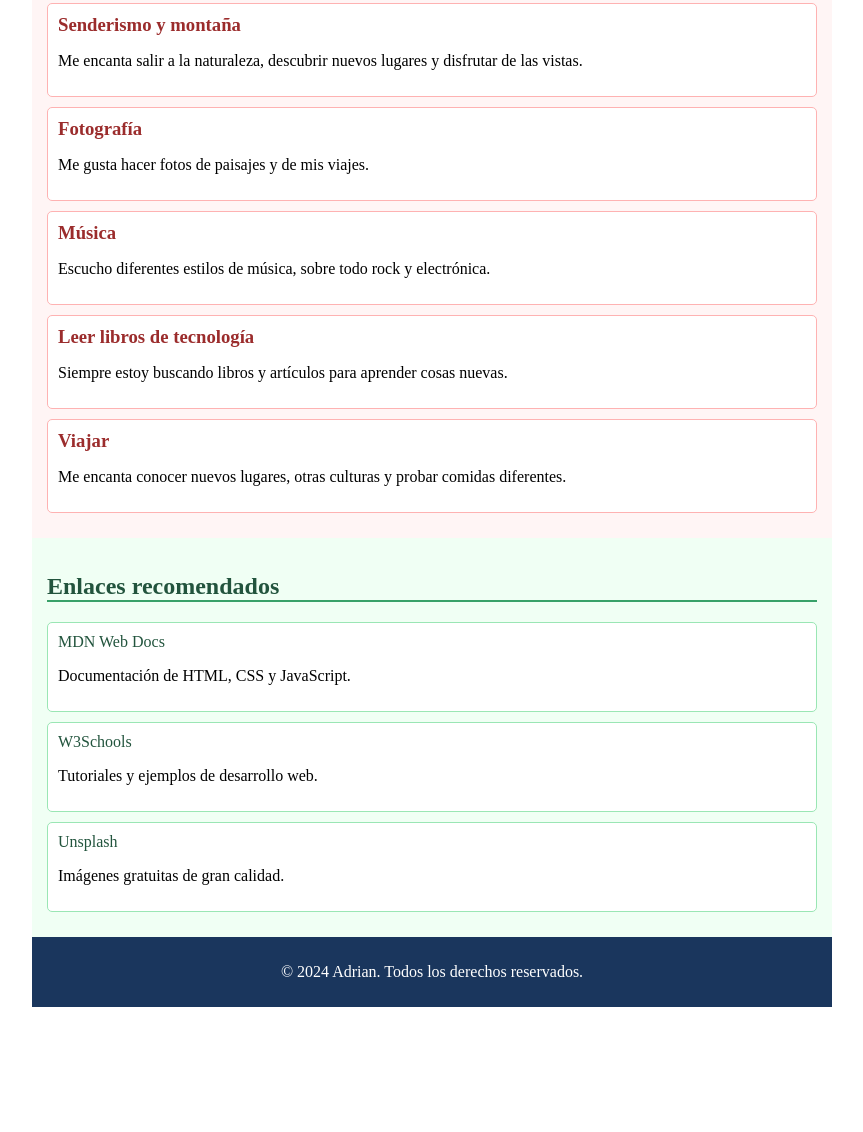
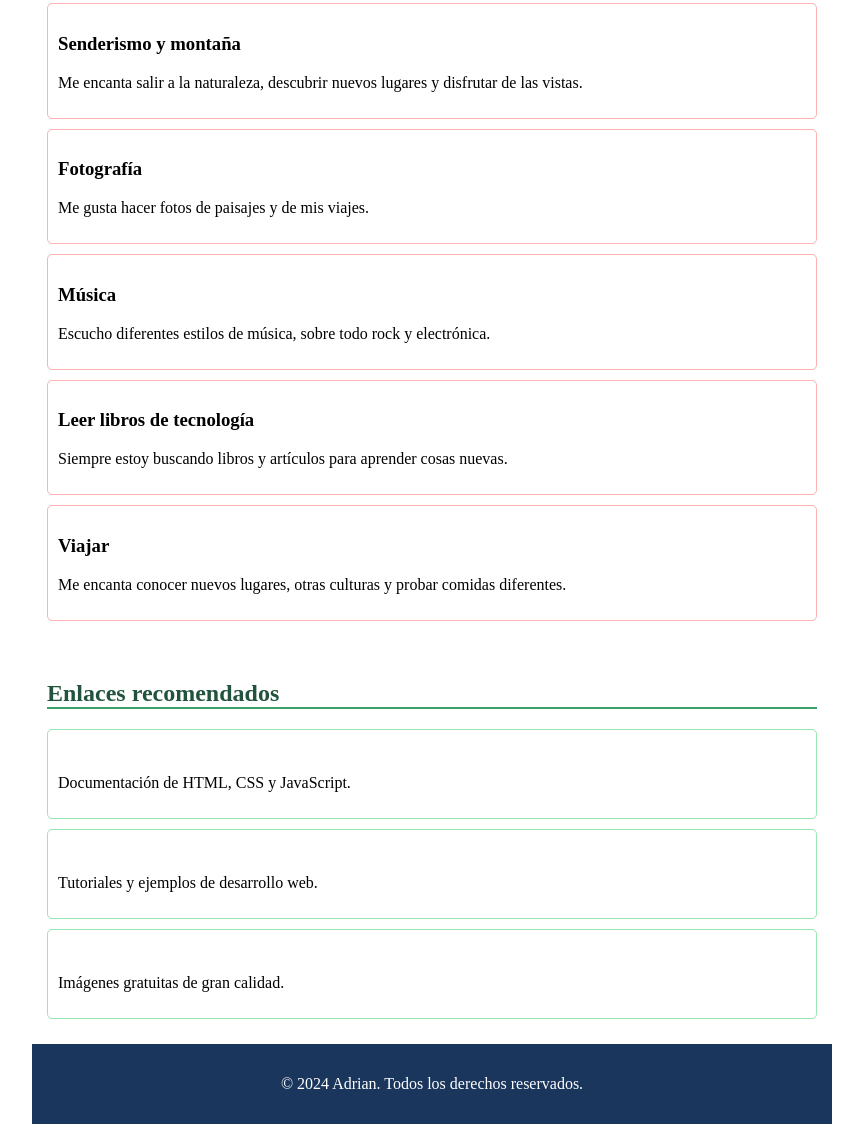
Before and after one commit to AdrianFP-es/exercici-2-css, a plain HTML site: page index.html in a window 1280 px wide. Shown: the part 779-1911 px from the top of the page, without its empty margins (208-1071 px from the left). Before the commit the page ends 1794 px from the top, so only its background shows below. Drawn offline with Linux system fonts and the light colour scheme.

Commit message:
Refactor estilos de la página personal y optimizar la estructura CSS

```diff
--- a/style.css
+++ b/style.css
@@ -1,29 +1,13 @@
 .container {
     width: 800px;
-    margin: 0 auto;
+    margin: auto;
 }
 
-#header, #footer {
+#header {
     text-align: center;
-    padding: 10px;
     background-color: #1a365d;
     color: white;
-}
-
-#header ul {
-    list-style: none;
-    padding: 0;
-}
-
-#header a {
-    color: white;
-    text-decoration: none;
-}
-
-#header a.activo {
-    background-color: #3182ce;
-    padding: 3px 8px;
-    border-radius: 3px;
+    padding: 10px;
 }
 
 #header img {
@@ -31,13 +15,8 @@
 }
 
 #inicio {
-    background-color: #ebf5ff;
+    background-color: #E7F1FD;
     padding: 15px;
-}
-
-#inicio h2 {
-    color: #1a365d;
-    border-bottom: 2px solid #3182ce;
 }
 
 #sobre-mi {
@@ -45,32 +24,37 @@
     padding: 15px;
 }
 
-#sobre-mi h2 {
+#aficiones{
+    background-color: white;
+    padding: 15px;
+}
+
+#enlaces{
+    background-color: white;
+    padding: 15px;
+}
+
+#inicio h2{
     color: #1a365d;
     border-bottom: 2px solid #3182ce;
 }
 
-#aficiones {
-    background-color: #fff5f5;
-    padding: 15px;
+#sobre-mi h2{
+    color: #1a365d;
+    border-bottom: 2px solid #3182ce;
 }
 
-#aficiones h2 {
+#aficiones h2{
     color: #9b2c2c;
     border-bottom: 2px solid #e53e3e;
 }
 
-#enlaces {
-    background-color: #f0fff4;
-    padding: 15px;
-}
-
-#enlaces h2 {
+#enlaces h2{
     color: #22543d;
     border-bottom: 2px solid #38a169;
 }
 
-.caja-aficion {
+.caja-aficion{
     background-color: white;
     border: 1px solid #feb2b2;
     border-radius: 5px;
@@ -78,12 +62,7 @@
     margin-bottom: 10px;
 }
 
-.caja-aficion h3 {
-    color: #9b2c2c;
-    margin: 0;
-}
-
-.caja-enlace {
+.caja-enlace{
     background-color: white;
     border: 1px solid #9ae6b4;
     border-radius: 5px;
@@ -91,7 +70,13 @@
     margin-bottom: 10px;
 }
 
-.caja-enlace a {
-    color: #22543d;
-    text-decoration: none;
+#footer{
+    text-align: center;
+    background-color: #1a365d;
+    color: white;
+    padding: 15px;
 }
+
+a{
+    color: white;
+}
```
